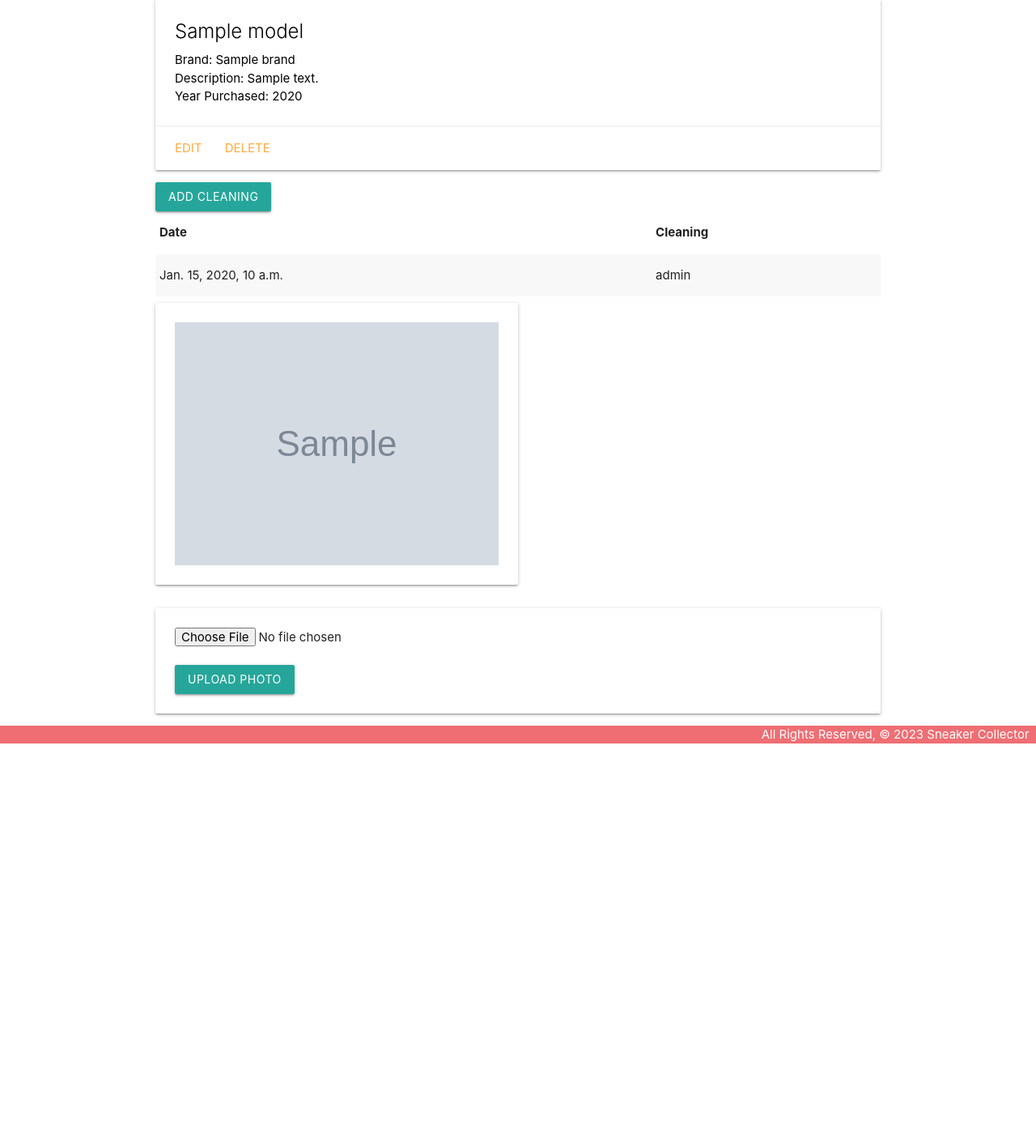
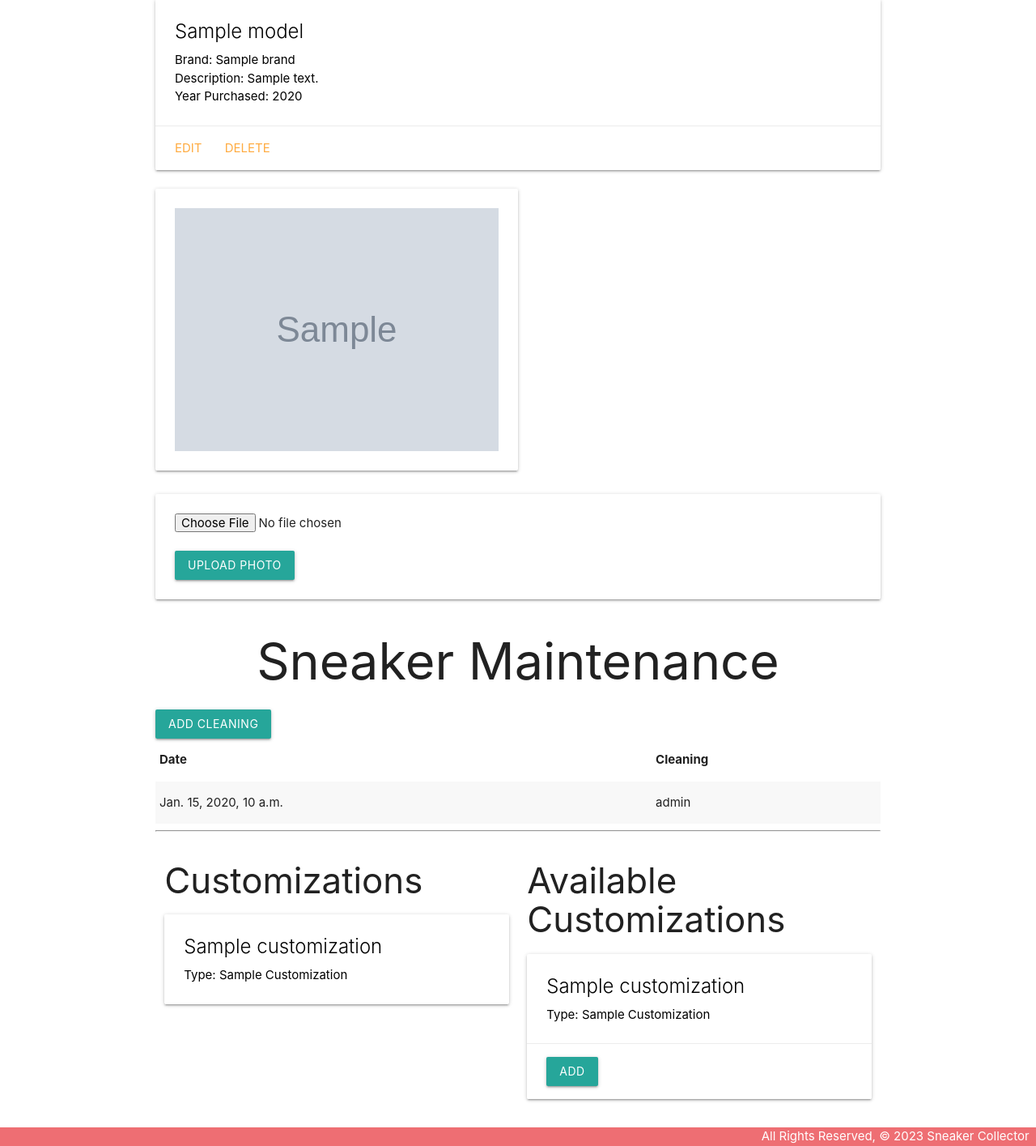
Before and after one commit to arjonkotte/sneakercollector, a Django app: template main_app/templates/sneakers/details.html in a window 1280 px wide. Shown: the part 201-1616 px from the top of the page at 81% size. Before the commit the page ends 1119 px from the top, so only its background shows below. Run offline with Django 3.2, Linux system fonts and the light colour scheme; the template is opened without the code that fills it: most values are stand-ins (such as "Sample title", 1, 10 or a date in 2020); grey boxes marked "Sample" are stand-in pictures.

Commit message:
add customization functionality

```diff
--- a/main_app/admin.py
+++ b/main_app/admin.py
@@ -1,6 +1,7 @@
 from django.contrib import admin
 
 # Register your models here.
-from .models import Sneaker, Cleaning
+from .models import Sneaker, Cleaning, Customization
 admin.site.register(Sneaker)
 admin.site.register(Cleaning)
+admin.site.register(Customization)
--- a/main_app/templates/sneakers/details.html
+++ b/main_app/templates/sneakers/details.html
@@ -15,6 +15,19 @@
         <a href="{% url 'sneakers_delete' sneaker.id %}">Delete</a>
       </div>
     </div>
+    {% for photo in sneaker.photo_set.all %}
+      <img class="responsive-img card-panel" src="{{photo.url}}">
+    {% empty %}
+      <div class="card-panel teal-text center-align">No Photos Uploaded</div>
+    {% endfor %}
+
+    <form action="{% url 'add_photo' sneaker.id %}" enctype="multipart/form-data" method="POST" class="card-panel">
+      {% csrf_token %}
+      <input type="file" name="photo-file">
+      <br><br>
+      <input type="submit" class="btn" value="Upload Photo">
+    </form>
+    <h1 style="text-align: center;">Sneaker Maintenance</h1>
     <div class="col s6">
       <form action = "{% url 'add_cleaning' sneaker.id %}" method="post">
         {% csrf_token %}
@@ -36,18 +49,45 @@
       </table>
     </div>
 
-    {% for photo in sneaker.photo_set.all %}
-      <img class="responsive-img card-panel" src="{{photo.url}}">
-    {% empty %}
-      <div class="card-panel teal-text center-align">No Photos Uploaded</div>
+    <hr>
+    <div class="row">
+      <div class="col s6">
+        <h3>Customizations</h3>
+        {% if sneaker.customizations.count %}
+          {% for customization in sneaker.customizations.all %}
+            <div class="card">
+              <div class="card-content">
+                <span class="card-title">{{ customization.name }}</span>
+                Type: {{ customization.get_type_display }} Customization
+              </div>
+            </div>
           {% endfor %}
-
-    <form action="{% url 'add_photo' sneaker.id %}" enctype="multipart/form-data" method="POST" class="card-panel">
+        {% else %}
+          <h5>Not Customized</h5>
+        {% endif %}
+      </div>
+      <div class="col s6">
+        <h3>Available Customizations</h3>
+        {% if customizations.count %}
+          {% for customization in customizations.all %}
+            <div class="card">
+              <div class="card-content">
+                <span class="card-title">{{ customization.name }}</span>
+                Type: {{ customization.get_type_display }} Customization
+              </div>
+              <div class="card-action">
+                <form action="{% url 'assoc_customization' sneaker.id customization.id %}" method="post">
                   {% csrf_token %}
-      <input type="file" name="photo-file">
-      <br><br>
-      <input type="submit" class="btn" value="Upload Photo">
+                  <button type="submit" class="btn">Add</button>
                 </form>
+              </div>
+            </div>
+          {% endfor %}
+        {% else %}
+          <h5>{{sneaker.name}} Already Has All Customizations Available</h5>
+        {% endif %}
+      </div>
+    </div>
 
     <script>
       const dateEl = document.getElementById('id_date');
--- a/main_app/urls.py
+++ b/main_app/urls.py
@@ -14,4 +14,5 @@ urlpatterns = [
     path('sneakers/<int:sneaker_id>/add_photo/',
          views.add_photo, name='add_photo'),
      path('sneakers/<int:sneaker_id>/add_cleaning/', views.add_cleaning, name='add_cleaning'),
+     path('sneakers/<int:sneaker_id>/assoc_customization/<int:customization_id>/', views.assoc_customization, name='assoc_customization')
 ]
```
Also changed, not shown: main_app/models.py (+20 -0 lines), main_app/views.py (+7 -2 lines), main_app/migrations/0004_customization_alter_cleaning_options_and_more.py (added), main_app/migrations/0005_alter_customization_type.py (added), main_app/migrations/0006_rename_customization_customizations.py (added), main_app/migrations/0007_rename_customizations_customization.py (added). Lines whose indentation alone changed are shown as unchanged.
